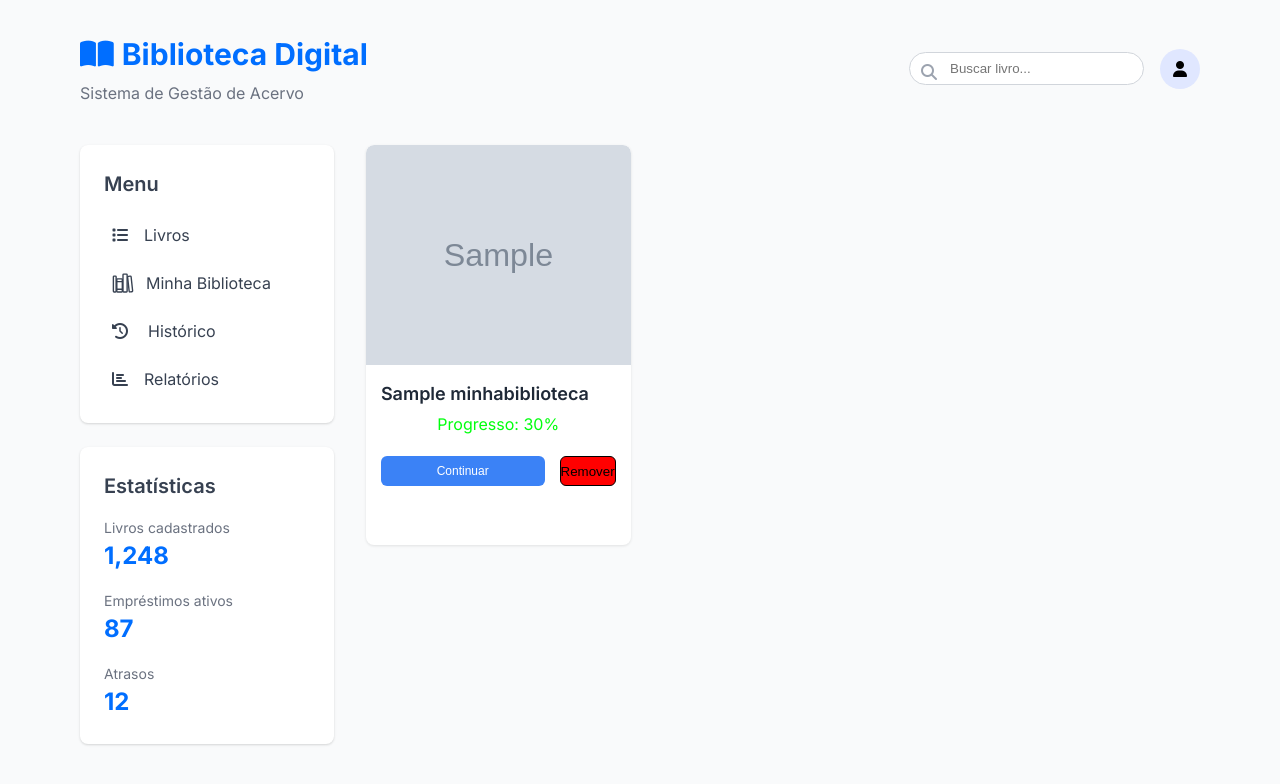
After one commit to cleitonmendescoelho/projeto-biblioteca, a Django app: page /bilioteca/ in a window 1280 px wide. The commit adds this page. Shown: the top 784 px of the page. Run offline with Django 5.2, Linux system fonts and the light colour scheme; tables that the repository leaves empty hold one stand-in row (values such as "Sample post"); grey boxes marked "Sample" are stand-in pictures.

Commit message:
feat: implementando a seção minha biblioteca
* Criando a model da tabela
* Criando função da view que vai salvar na seção
* Criando as rotas
* Configurando o JS para identificação do ID
* Configurando o JS da seção
* Criando a renderização na seção

```diff
--- a/home/models.py
+++ b/home/models.py
@@ -21,3 +21,8 @@ class Livro(models.Model):
     data_publicação = models.DateField()
     livro_imagem = models.CharField(max_length=255, null=True, blank=True)
     ordem = models.IntegerField(default=0)
+
+class MinhaBiblioteca(models.Model):
+    id_livro = models.ForeignKey(Livro, on_delete=models.CASCADE)
+    nome = models.CharField(max_length=120)
+    imagem_capa = models.CharField(max_length=255)
--- /dev/null
+++ b/home/static/home/css/paginas/biblioteca.css
@@ -0,0 +1,113 @@
+
+.books-grid-biblioteca {
+    display: grid;
+    grid-template-columns: 1fr;
+    gap: 20px;
+}
+
+@media (min-width: 640px) {
+    .books-grid-biblioteca {
+        grid-template-columns: 1fr 1fr;
+    }
+}
+
+@media (min-width: 768px) {
+    .books-grid-biblioteca {
+        grid-template-columns: repeat(3, 1fr);
+    }
+}
+
+@media (min-width: 1024px) {
+    .books-grid-biblioteca {
+        grid-template-columns: 1fr 1fr 1fr;
+    }
+}
+
+.book-card-biblioteca {
+    background: white;
+    border-radius: 8px;
+    overflow: hidden;
+    box-shadow: 0 1px 3px rgba(0, 0, 0, 0.1);
+    transition: transform 0.3s, box-shadow 0.3s;
+    display: flex;
+    flex-direction: column;
+    height: 400px;
+}
+
+.book-card-biblioteca:hover {
+    transform: translateY(-5px);
+    box-shadow: 0 10px 20px rgba(0, 0, 0, 0.1);
+}
+
+.book-card-biblioteca img {
+    width: 100%;
+    height: 220px;
+    object-fit: cover;
+    border-radius: 8px 8px 0 0;
+}
+
+.book-info-biblioteca {
+    padding: 15px;
+    flex-grow: 1;
+}
+
+.book-info-biblioteca h3 {
+    font-size: 1.125rem;
+    font-weight: 600;
+    color: #1f2937;
+    margin-bottom: 5px;
+}
+
+.book-info-biblioteca p{
+    text-align: center;
+    margin-bottom: 20px;
+    color: rgb(0, 255, 13);
+}
+
+.book-card-biblioteca:hover .book-actions-biblioteca {
+    opacity: 1;
+}
+
+.book-actions-biblioteca{
+    display: flex;
+    gap: 15px;
+}
+
+.book-actions-biblioteca .borrow-btn {
+    flex: 1;
+    background-color: var(--primary-500);
+    color: white;
+    padding: 8px 12px;
+    border-radius: 6px;
+    border: none;
+    font-size: 0.75rem;
+    cursor: pointer;
+    transition: background-color 0.2s;
+    align-items: center;
+    justify-content: center;
+    white-space: nowrap;
+}
+
+.book-actions-biblioteca .borrow-btn:hover {
+    background-color: var(--primary-700);
+}
+
+.book-actions-biblioteca .borrow-btn i {
+    margin-right: 5px;
+}
+
+@media (max-width: 767px) {
+    .book-actions-biblioteca {
+        opacity: 1;
+    }
+}
+
+.book-actions-biblioteca .btn-delete{
+    border: solid 1px black;
+    border-radius: 6px;
+    background-color: red;
+}
+
+.book-actions-biblioteca .btn-delete:hover{
+    color: white;
+}
--- /dev/null
+++ b/home/templates/home/paginas/biblioteca.html
@@ -0,0 +1,25 @@
+{%extends 'home/paginas/index.html'%}
+
+{% load static%}
+
+{% block content%}
+<div class="books-grid-biblioteca">
+    {% for dado in dados %}
+    <div class="book-card-biblioteca">
+        <img src="{% static dado.imagem_capa %}" alt="{{ dado.nome }}">
+
+        <div class="book-info-biblioteca">
+            <h3>{{ dado.nome }}</h3>
+            <p>Progresso: 30%</p>
+
+
+            <div class="book-actions-biblioteca">
+                <button class="borrow-btn">Continuar</button>
+                <button class="btn-delete">Remover</button>
+            </div>
+
+        </div>
+    </div>
+    {% endfor %}
+</div>
+{%endblock%}
--- a/home/templates/home/paginas/index.html
+++ b/home/templates/home/paginas/index.html
@@ -9,6 +9,7 @@
     <link rel="stylesheet" href="{%static 'home/css/paginas/index.css'%}">
     <link rel="stylesheet" href="{%static 'home/css/paginas/historico.css'%}">
     <link rel="stylesheet" href="{%static 'home/css/paginas/relatorios.css'%}">
+    <link rel="stylesheet" href="{%static 'home/css/paginas/biblioteca.css'%}">
     <link rel="stylesheet" href="https://cdnjs.cloudflare.com/ajax/libs/font-awesome/6.4.0/css/all.min.css">
 </head>
 
@@ -100,7 +101,15 @@
                                 <p class="description">Gênero: {{dado.genero}}</p>
                             </div>
                             <div class="book-actions">
-                                <button class="borrow-btn">
+                                <button class="borrow-btn" onclick="abrirModal(
+                                    '{{ dado.id }}',
+                                    '{{ dado.nome|escapejs }}',
+                                    '{{ dado.autor|escapejs }}',
+                                    '{{ dado.genero|escapejs }}',
+                                    '{{ dado.descricao|escapejs }}',
+                                    '{{ dado.editora|escapejs }}',
+                                    '{{ dado.pagina_livro }}'
+                                )">
                                     <i class="fas fa-book-open"></i> Emprestar
                                 </button>
                                 <button class="favorite-btn">
@@ -109,6 +118,25 @@
                             </div>
                         </div>
                         {%endfor%}
+                    </div>
+
+                    <!-- Modal-Info -->
+                    <div id="modal" class="modal">
+                        <div class="modal-content">
+                            <span class="close" onclick="fecharModal()">&times;</span>
+
+                            <h2 id="modal-nome"></h2>
+
+                            <div class="info">
+                                <p><strong>Autor:</strong> <span id="modal-autor"></span></p>
+                                <p><strong>Gênero:</strong> <span id="modal-genero"></span></p>
+                                <p><strong>Páginas:</strong> <span id="modal-paginas"></span></p>
+                                <p><strong>Editora:</strong> <span id="modal-editora"></span></p>
+                                <p><strong>Descrição:</strong> <span id="modal-descricao"></span></p>
+                            </div>
+
+                            <button onclick="lerLivro()" class="ler">Ler</button>
+                        </div>
                     </div>
 
                     <!-- Paginação -->
@@ -132,53 +160,34 @@
     <script type="module" src="https://unpkg.com/ionicons@7.1.0/dist/ionicons/ionicons.esm.js"></script>
     <script nomodule src="https://unpkg.com/ionicons@7.1.0/dist/ionicons/ionicons.js"></script>
 
-    <!-- JavaScript -->
+    <!-- JavaScript - Functions -->
     <script>
-        // Tab switching functionality
-        document.addEventListener('DOMContentLoaded', function () {
-            const registerTab = document.getElementById('register-tab');
-            const historyTab = document.getElementById('history-tab');
-            const registerSection = document.getElementById('register-section');
-            const historySection = document.getElementById('history-section');
+        // Modal
+        let livroIdSelecionado = null;
 
-            // Show register section by default
-            registerSection.classList.remove('hidden');
-            historySection.classList.add('hidden');
+        function abrirModal(id, nome, autor, genero, descricao, editora, paginas) {
+            livroIdSelecionado = id;
 
-            // Tab click handlers
-            registerTab.addEventListener('click', function (e) {
-                e.preventDefault();
-                registerSection.classList.remove('hidden');
-                historySection.classList.add('hidden');
-                registerTab.classList.add('active-tab');
-                historyTab.classList.remove('active-tab');
-            });
+            document.getElementById("modal-nome").innerText = nome;
+            document.getElementById("modal-autor").innerText = autor;
+            document.getElementById("modal-genero").innerText = genero;
+            document.getElementById("modal-descricao").innerText = descricao;
+            document.getElementById("modal-editora").innerText = editora;
+            document.getElementById("modal-paginas").innerText = paginas;
 
-            historyTab.addEventListener('click', function (e) {
-                e.preventDefault();
-                registerSection.classList.add('hidden');
-                historySection.classList.remove('hidden');
-                registerTab.classList.remove('active-tab');
-                historyTab.classList.add('active-tab');
-            });
+            document.getElementById("modal").style.display = "block";
+        }
 
-            // Form submission handler
-            const bookForm = document.getElementById('book-form');
-            bookForm.addEventListener('submit', function (e) {
-                e.preventDefault();
+        function lerLivro() {
+            if (livroIdSelecionado) {
+                window.location.href = `/adicionar-biblioteca/${livroIdSelecionado}/`;
+            }
+        }
+        function fecharModal() {
+            document.getElementById("modal").style.display = "none";
+        }
 
-                // Get form values
-                const title = document.getElementById('title').value;
-                const author = document.getElementById('author').value;
-                const isbn = document.getElementById('isbn').value;
-
-                // In a real app, you would send this data to a server
-                alert(`Livro "${title}" por ${author} (ISBN: ${isbn}) cadastrado com sucesso!`);
-
-                // Reset form
-                bookForm.reset();
-            });
-        });
+        //
     </script>
 </body>
 
--- a/home/templates/home/user/cadastro.html
+++ b/home/templates/home/user/cadastro.html
@@ -8,7 +8,7 @@
 </head>
 <body>
        <div class="container">
-              <form action="{% url 'criar_cadastro' %}" method="POST">
+              <form action="{% url 'cadastrar_usuario' %}" method="POST">
                      {% csrf_token %}
 
                      <input type="text" name="nome" placeholder="Nome" value="{{ form.nome.value|default:'' }}">
--- a/home/urls.py
+++ b/home/urls.py
@@ -3,12 +3,13 @@ from django.urls import path
 
 urlpatterns = [
     path('', views.login, name='login'),
-    path('cadastro', views.cadastrar_usuario, name='cadastrar_usuario'),
+    path('login', views.verificar_login, name='verificar_login'),
+    path('cadastro', views.formulario_cadastro, name='formulario_cadastro'),
+    path('usuarios/novo', views.cadastrar_usuario, name='cadastrar_usuario'),
     path('senha', views.recuperacao_senha, name='recuperacao_senha'),
     path('painel', views.acesso_painel, name='acesso_painel'),
-    path('usuarios/novo', views.criar_cadastro, name='criar_cadastro'),
-    path('login', views.verificar_login, name='verificar_login'),
+    path('bilioteca/', views.biblioteca_pessoal, name = 'biblioteca_pessoal'),
     path('historico', views.historico, name='historico'),
-    path('bilioteca', views.biblioteca_pessoal, name = 'biblioteca_pessoal'),
-    path('dados', views.relatorios, name='relatorios')
+    path('dados', views.relatorios, name='relatorios'),
+    path('adicionar-biblioteca/<int:livro_id>/', views.adicionar_biblioteca, name='adicionar_biblioteca'),
 ]
--- a/home/views.py
+++ b/home/views.py
@@ -1,8 +1,8 @@
+from .models import MinhaBiblioteca
 from .models import UserCadastro
 from .models import Livro
 from .forms import UserCadastroForm
-from django.shortcuts import render
-from django.shortcuts import redirect
+from django.shortcuts import render, redirect, get_object_or_404
 from django.contrib import messages # Biblioteca para mensagens de erros de validação
 from django.core.exceptions import ValidationError # Biblioteca para erros de excessões de validação
 from datetime import date # Biblioteca para validação de datas
@@ -11,47 +11,6 @@ from django.contrib.auth.hashers import make_password, check_password
 
 def login(request):
     return render(request, 'home/user/login.html')
-
-def cadastrar_usuario(request):
-    return render(request, 'home/user/cadastro.html')
-
-def recuperacao_senha(request):
-    return render(request, 'home/user/rec_senha.html')
-
-def acesso_painel(request):
-    dados = Livro.objects.all().order_by('-ordem')
-    return render(request, 'home/paginas/index.html', {'dados':dados})
-
-def biblioteca_pessoal(request):
-    return render(request, 'home/sections/minha_biblioteca.html')
-
-def historico(request):
-    return render(request, 'home/paginas/historico.html')
-
-def biblioteca_pessoal(request):
-    return render(request, 'home/sections/minha_biblioteca.html')
-
-def relatorios(request):
-    return render(request, 'home/sections/relatorios.html')
-
-def criar_cadastro(request):
-
-    if request.method == "POST":
-        form = UserCadastroForm(request.POST)
-
-        if form.is_valid():
-            form.save()
-            messages.success(request, "Cadastro realizado com sucesso!")
-            return redirect("cadastrar_usuario")
-
-    else:
-        form = UserCadastroForm()
-
-    return render(
-        request,
-        "home/user/cadastro.html",
-        {"form": form}
-    )
 
 def verificar_login(request):
     if request.method == 'POST':
@@ -75,3 +34,56 @@ def verificar_login(request):
         except UserCadastro.DoesNotExist:
             messages.error(request, 'Usuário não cadastrado')
             return redirect('login')
+
+def formulario_cadastro(request):
+    return render(request, 'home/user/cadastro.html')
+
+def cadastrar_usuario(request):
+
+    if request.method == "POST":
+        form = UserCadastroForm(request.POST)
+
+        if form.is_valid():
+            form.save()
+            messages.success(request, "Cadastro realizado com sucesso!")
+            return redirect("cadastrar_usuario")
+
+    else:
+        form = UserCadastroForm()
+
+    return render(
+        request,
+        "home/user/cadastro.html",
+        {"form": form}
+    )
+
+def recuperacao_senha(request):
+    return render(request, 'home/user/rec_senha.html')
+
+def acesso_painel(request):
+    dados = Livro.objects.all().order_by('-ordem')
+    return render(request, 'home/paginas/index.html', {'dados':dados})
+
+def biblioteca_pessoal(request):
+    dados = MinhaBiblioteca.objects.all()
+    return render(request, 'home/paginas/biblioteca.html', {'dados': dados})
+
+
+def adicionar_biblioteca(request, livro_id):
+    livro = get_object_or_404(Livro, id=livro_id)
+    if not MinhaBiblioteca.objects.filter(id_livro=livro).exists():
+
+        MinhaBiblioteca.objects.create(
+            id_livro=livro,
+            nome=livro.nome,
+            imagem_capa=livro.livro_imagem
+        )
+
+    return redirect('biblioteca_pessoal')
+
+
+def historico(request):
+    return render(request, 'home/paginas/historico.html')
+
+def relatorios(request):
+    return render(request, 'home/sections/relatorios.html')
```
Also changed, not shown: docs - anotaçoes/anotações.txt (+26 -0 lines), home/static/home/css/paginas/index.css (+39 -0 lines), home/migrations/0008_minhabiblioteca.py (added).
